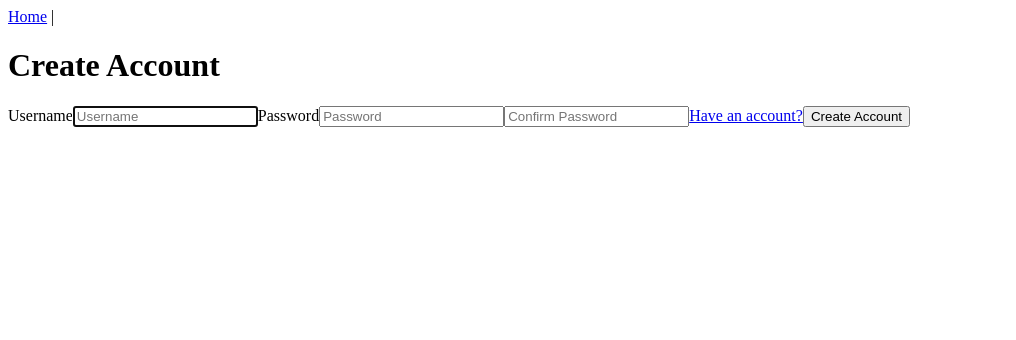
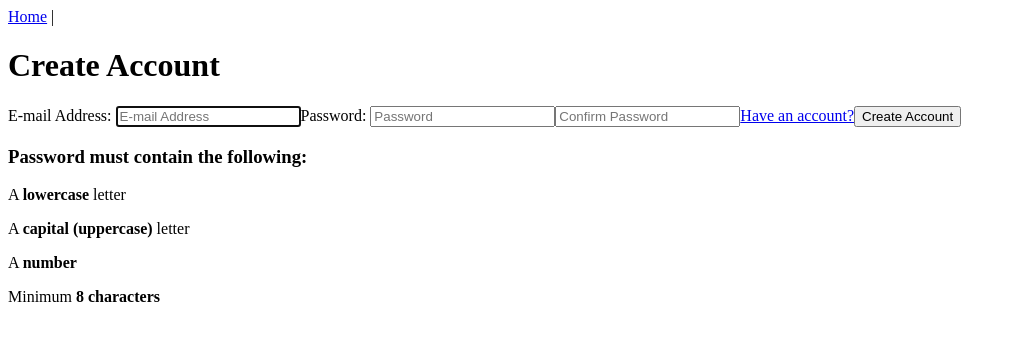
Before and after one commit to ubtendurus/NetList, a Vue app in the folder vue/: page /register in a window 1280 px wide. Shown: the top 340 px of the page, without its empty margins (0-1016 px from the left). Built offline with nearby package versions, Linux system fonts and the light colour scheme.

Commit message:
Started working on vue

```diff
--- a/vue/src/views/Home.vue
+++ b/vue/src/views/Home.vue
@@ -2,6 +2,7 @@
   <div class="home">
     <h1>Home</h1>
     <p>You must be authenticated to see this</p>
+
   </div>
 </template>
 
--- a/vue/src/views/Login.vue
+++ b/vue/src/views/Login.vue
@@ -12,17 +12,17 @@
         role="alert"
         v-if="this.$route.query.registration"
       >Thank you for registering, please sign in.</div>
-      <label for="username" class="sr-only">Username</label>
+      <label for="username" class="sr-only">E-mail Address: </label>
       <input
-        type="text"
+        type="email"
         id="username"
         class="form-control"
-        placeholder="Username"
+        placeholder="E-mail Address"
         v-model="user.username"
         required
         autofocus
       />
-      <label for="password" class="sr-only">Password</label>
+      <label for="password" class="sr-only">Password: </label>
       <input
         type="password"
         id="password"
--- a/vue/src/views/Register.vue
+++ b/vue/src/views/Register.vue
@@ -5,23 +5,24 @@
       <div class="alert alert-danger" role="alert" v-if="registrationErrors">
         {{ registrationErrorMsg }}
       </div>
-      <label for="username" class="sr-only">Username</label>
+      <label for="username" class="sr-only">E-mail Address: </label>
       <input
-        type="text"
+        type="email"
         id="username"
         class="form-control"
-        placeholder="Username"
+        placeholder="E-mail Address"
         v-model="user.username"
         required
         autofocus
       />
-      <label for="password" class="sr-only">Password</label>
+      <label for="password" class="sr-only">Password: </label>
       <input
         type="password"
         id="password"
         class="form-control"
         placeholder="Password"
         v-model="user.password"
+        pattern="(?=.*\d)(?=.*[a-z])(?=.*[A-Z]).{8,}"
         required
       />
       <input
@@ -30,6 +31,7 @@
         class="form-control"
         placeholder="Confirm Password"
         v-model="user.confirmPassword"
+        pattern="(?=.*\d)(?=.*[a-z])(?=.*[A-Z]).{8,}"
         required
       />
       <router-link :to="{ name: 'login' }">Have an account?</router-link>
@@ -37,6 +39,13 @@
         Create Account
       </button>
     </form>
+    <div id="message">
+      <h3>Password must contain the following:</h3>
+      <p id="letter" class="invalid">A <b>lowercase</b> letter</p>
+      <p id="capital" class="invalid">A <b>capital (uppercase)</b> letter</p>
+      <p id="number" class="invalid">A <b>number</b></p>
+      <p id="length" class="invalid">Minimum <b>8 characters</b></p>
+    </div>
   </div>
 </template>
 
@@ -77,7 +86,7 @@ export default {
             const response = error.response;
             this.registrationErrors = true;
             if (response.status === 400) {
-              this.registrationErrorMsg = 'Bad Request: Validation Errors';
+              this.registrationErrorMsg = 'Bad Request: That e-mail address is already in use.';
             }
           });
       }
@@ -86,8 +95,11 @@ export default {
       this.registrationErrors = false;
       this.registrationErrorMsg = 'There were problems registering this user.';
     },
-  },
+  }
 };
+
 </script>
 
-<style></style>
+<style scoped>
+
+</style>
```
Also changed, not shown: vue/src/components/Group.vue (added, +16 -0 lines), vue/src/components/ShoppingList.vue (added, +14 -0 lines), 1 other file (tests, documents, lock files or other folders).
